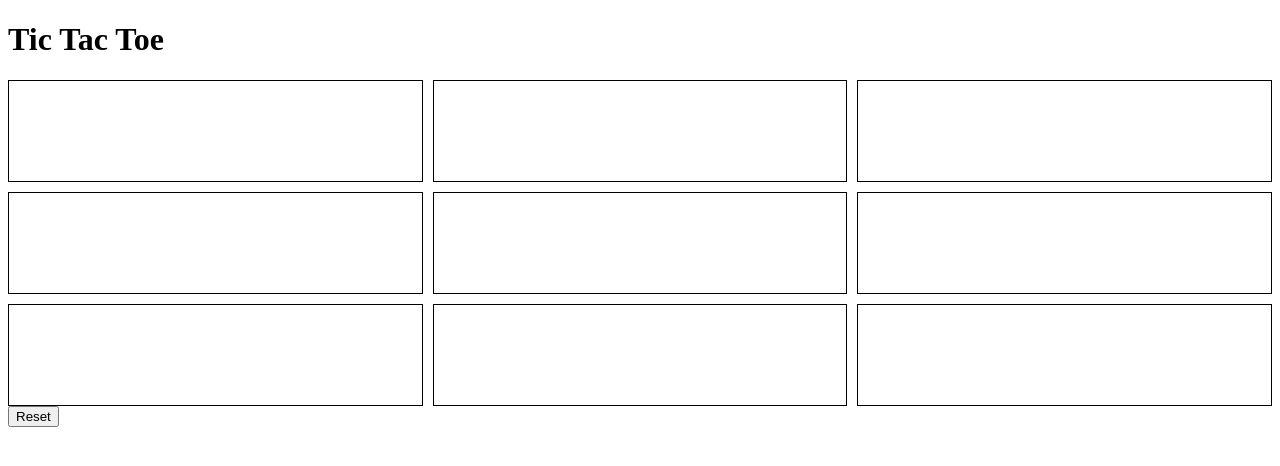
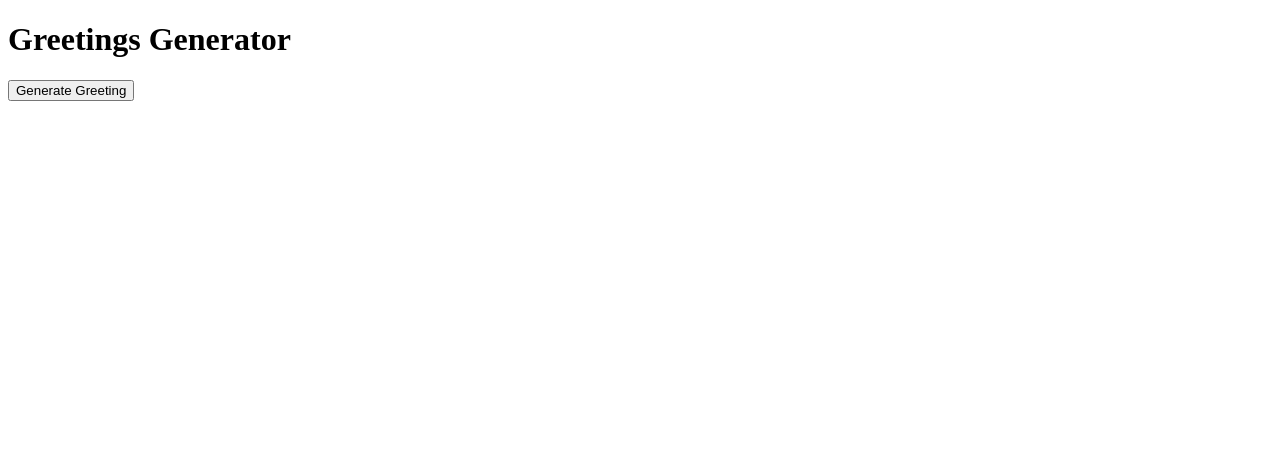
Before and after one commit to ggarmo/pwatest, a plain HTML site: page index.html in a window 1280 px wide. Drawn offline with Linux system fonts and the light colour scheme.

Commit message:
Update index.html

```diff
--- a/index.html
+++ b/index.html
@@ -1,13 +1,12 @@
 <!DOCTYPE html>
 <html>
 <head>
-    <link rel="stylesheet" type="text/css" href="style.css">
     <link rel="manifest" href="/manifest.json">
 </head>
 <body>
-    <h1>Tic Tac Toe</h1>
-    <div id="board"></div>
-    <button id="reset">Reset</button>
+    <h1>Greetings Generator</h1>
+    <button id="generate">Generate Greeting</button>
+    <ul id="greetings"></ul>
     <script src="main.js"></script>
 </body>
 </html>
```
